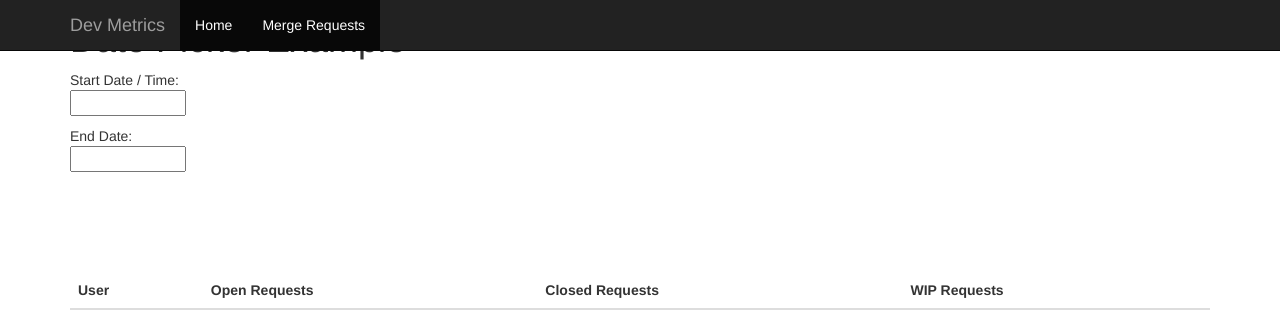
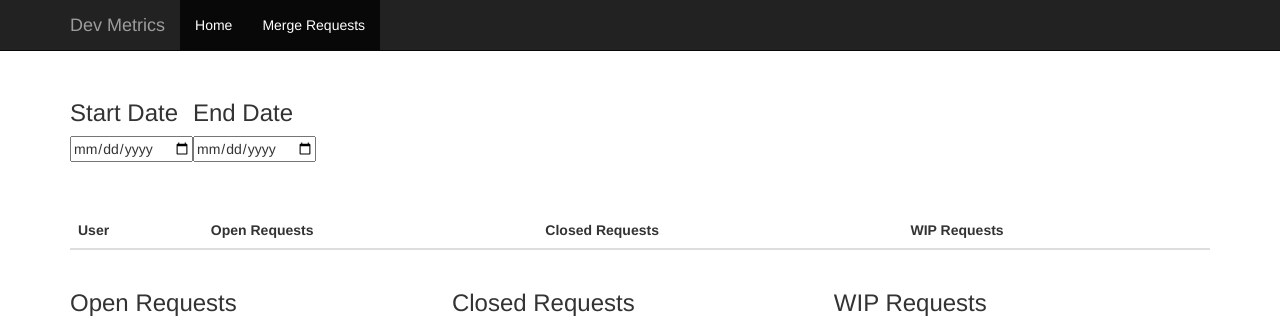
Before and after one commit to AlexsJones/build_tools, a Flask app: page /merge_requests in a window 1280 px wide. Shown: the top 327 px of the page. Run offline with Flask 2, Linux system fonts and the light colour scheme; lists and menus that the app fills with data are empty; parts of the project's set-up code (start-up, migrations or seed data) failed here and were passed over; some libraries are stand-ins or nearby versions.

Commit message:
Add working date picker

```diff
--- a/templates/merge_requests.html
+++ b/templates/merge_requests.html
@@ -1,18 +1,20 @@
 {% include 'partials/header.html' %}
 <script src='/public/js/Chart.bundle.min.js'></script>
+
 <div class="container" xmlns="http://www.w3.org/1999/html">
-        <div id="calander">
-        <link rel="stylesheet" type="text/css" href="/public/css/datepicker.css" />
-          <h1>Date Picker Example</h1>
-          <p>Start Date / Time:<br />
-            <input id="start_dt" class='datepicker' size='11' title='D-MMM-YYYY' />
-          </p>
-          <p>End Date:<br />
-            <input id="end_dt" class='datepicker' size='11' title='D-MMM-YYYY' />
-          </p>
+    <div id="calanders" style="margin-top:80px">
+        <div id="start-date" style="float: left">
+            <h3>Start Date</h3>
+            <input id="start" name="start_date" type="date">
+        </div>
+        <div id="end-date" style="overflow: hidden">
+            <h3>End Date</h3>
+            <input id="end" name="end_date" type="date">
+        </div>
     </div>
 
-       <table class="table" style="margin-top: 100px;">
+
+    <table class="table" style="margin-top: 50px;">
 
           <thead>
           <tr>
@@ -38,9 +40,6 @@
           </tbody>
 
       </table>
-
-
-
 
     <div id="open-canvas-holder" style="width:33%; float: left">
         <label for="open-chart-area">
--- a/templates/partials/footer.html
+++ b/templates/partials/footer.html
@@ -1,7 +1,7 @@
 
     <script src="https://ajax.googleapis.com/ajax/libs/jquery/1.12.4/jquery.min.js"></script>
     <script src="/public/js/bootstrap.min.js"></script>
-    <script type="text/javascript" src="/public/js/datepicker.js"></script>
+
 
   </body>
 </html>
```
Also changed, not shown: templates/partials/calendar.html (added, +10 -0 lines).
